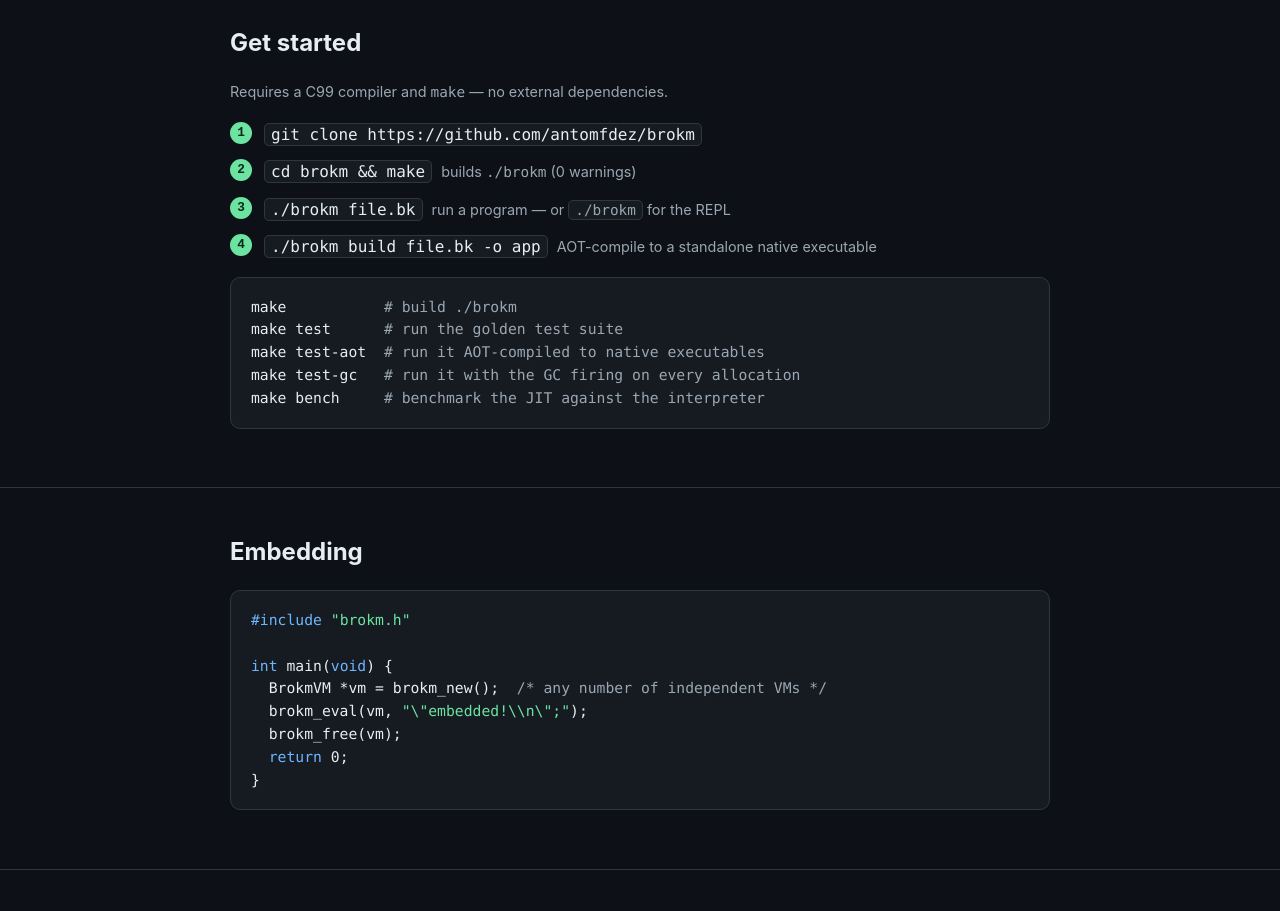
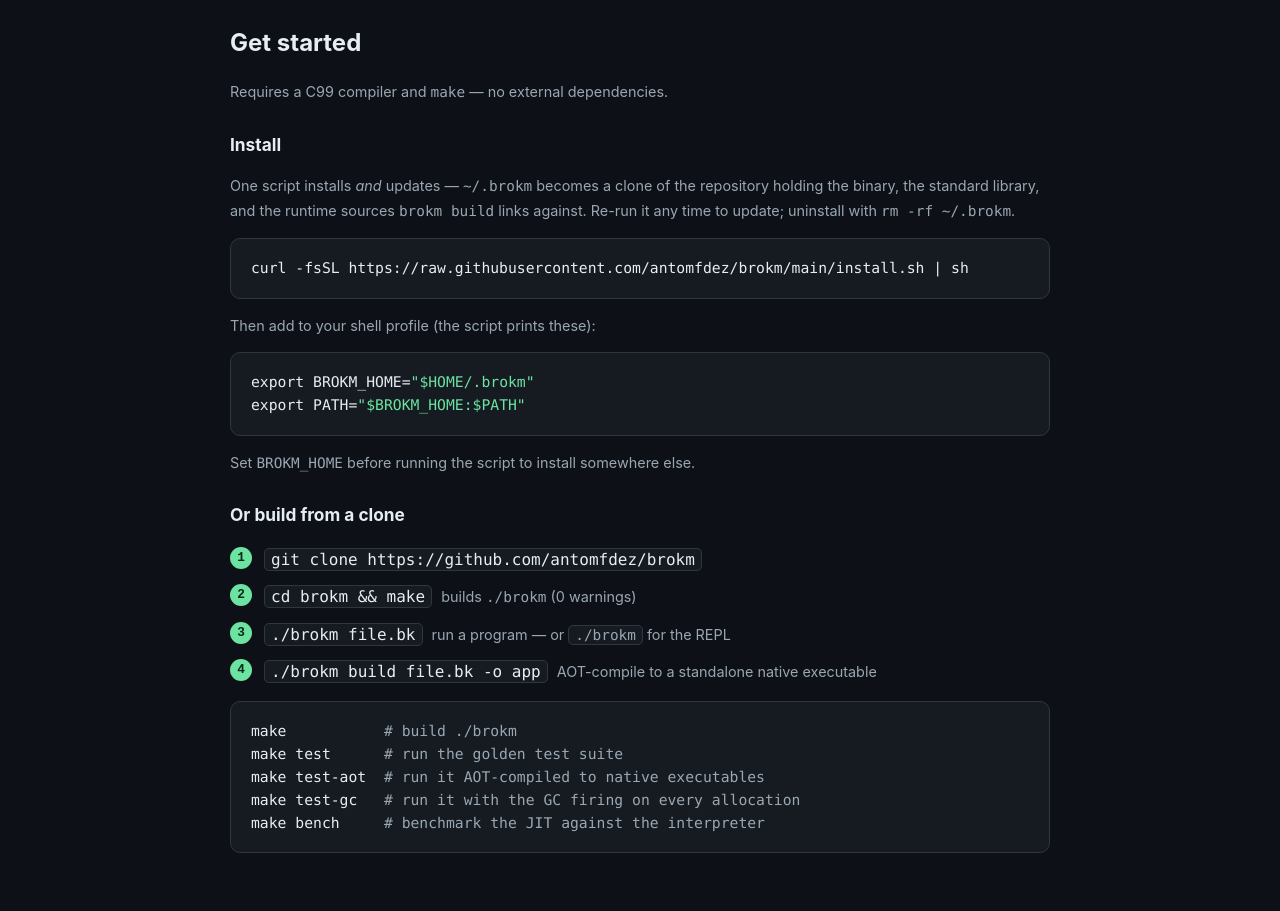
Before and after one commit to antomfdez/brokm, a plain HTML site: page docs/index.html in a window 1280 px wide. Shown: the part 1680-2591 px from the top of the page. Drawn offline with Linux system fonts and the light colour scheme.

Commit message:
docs: add install.sh instructions to the Pages site

```diff
--- a/docs/index.html
+++ b/docs/index.html
@@ -41,6 +41,7 @@
 
   section { padding: 44px 0; border-bottom: 1px solid var(--border); }
   h2 { font-size: 1.5rem; margin: 0 0 18px; }
+  section h3 { font-size: 1.08rem; margin: 26px 0 8px; }
   pre {
     background: var(--panel); border: 1px solid var(--border); border-radius: 10px;
     padding: 18px 20px; overflow-x: auto; font-size: .92rem; line-height: 1.55;
@@ -131,6 +132,17 @@
   <div class="wrap">
     <h2>Get started</h2>
     <p class="note">Requires a C99 compiler and <span class="mono">make</span> — no external dependencies.</p>
+    <h3>Install</h3>
+    <p class="note">One script installs <em>and</em> updates — <span class="mono">~/.brokm</span> becomes a clone of the
+      repository holding the binary, the standard library, and the runtime sources
+      <span class="mono">brokm build</span> links against. Re-run it any time to update;
+      uninstall with <span class="mono">rm -rf ~/.brokm</span>.</p>
+<pre>curl -fsSL https://raw.githubusercontent.com/antomfdez/brokm/main/install.sh | sh</pre>
+    <p class="note">Then add to your shell profile (the script prints these):</p>
+<pre>export BROKM_HOME=<span class="s">"$HOME/.brokm"</span>
+export PATH=<span class="s">"$BROKM_HOME:$PATH"</span></pre>
+    <p class="note">Set <span class="mono">BROKM_HOME</span> before running the script to install somewhere else.</p>
+    <h3>Or build from a clone</h3>
     <ol class="steps">
       <li><code>git clone https://github.com/antomfdez/brokm</code></li>
       <li><code>cd brokm &amp;&amp; make</code> &nbsp;<span class="note">builds <span class="mono">./brokm</span> (0 warnings)</span></li>
```
